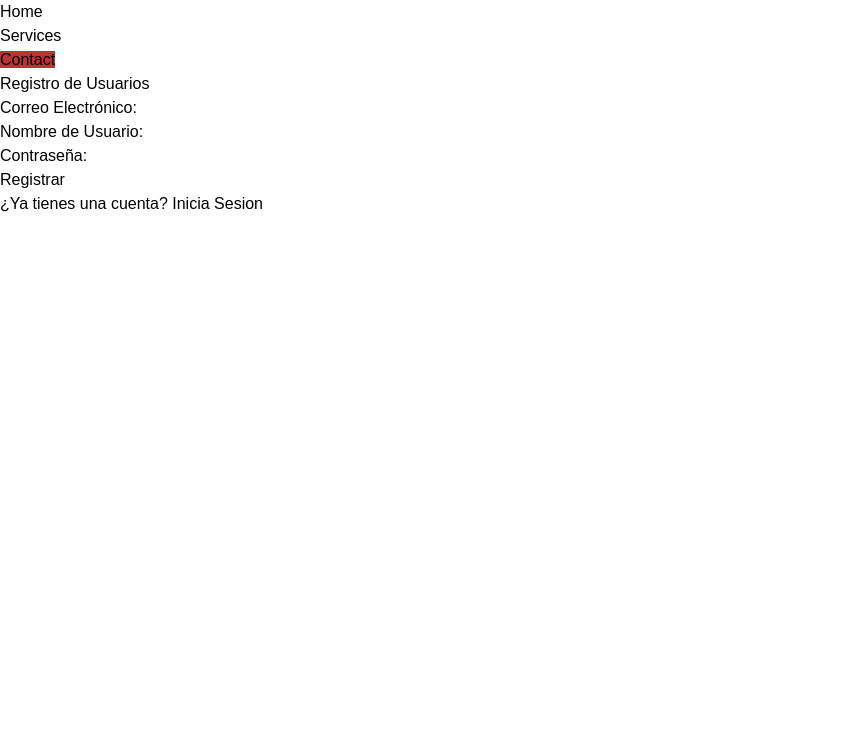
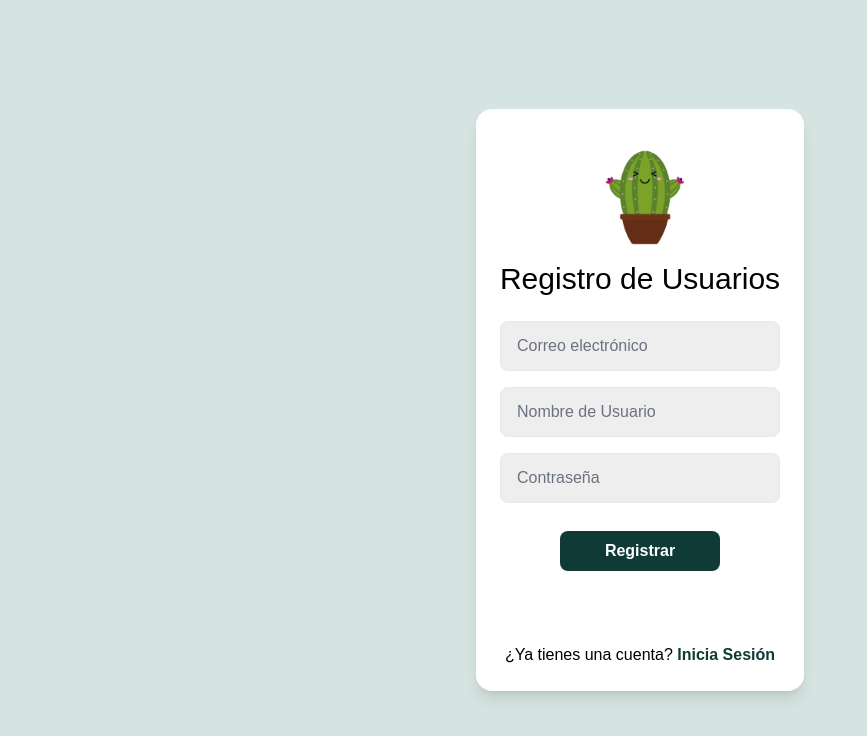
Before and after one commit to scarlhs26/PruebaTecnica-Tacklist, a React (Vite) app: page /register in a window 1280 px wide. Shown: the top 736 px of the page, without its empty margins (0-867 px from the left). Built offline with nearby package versions, Linux system fonts and the light colour scheme; a web font is replaced by a local one.

Commit message:
Detalles de estilo

```diff
--- a/index.html
+++ b/index.html
@@ -2,9 +2,9 @@
 <html lang="en">
   <head>
     <meta charset="UTF-8" />
-    <link rel="icon" type="image/svg+xml" href="/vite.svg" />
+    <link rel="icon" type="image/svg+xml" href="./src/img/captus.png" />
     <meta name="viewport" content="width=device-width, initial-scale=1.0" />
-    <title>Vite + React + TS</title>
+    <title>Prueba FDG</title>
     <link rel="stylesheet" href="assets/fonts/LineIcons/Pro-Regular/font-css/LineIcons.css">
     <link rel="stylesheet" href="/src/assets/fonts/NunitoSans-VariableFont_YTLC,opsz,wdth,wght.ttf">
   </head>
--- a/src/components/Check.tsx
+++ b/src/components/Check.tsx
@@ -1,6 +1,7 @@
 import React, { useState, useEffect, ChangeEvent, KeyboardEvent } from 'react';
 import { useDrag, useDrop } from 'react-dnd';
 import '../styles/Generales.css';
+import Captus from '../img/captus2.png';
 
 interface Task {
   id: number;
@@ -200,6 +201,8 @@ export function Checklist() {
 
   return (
     <div className="checklist">
+      <div className='captusseccion bg-[#D5E4E1] rounded-full w-32 ml-24 h-32 relative'>   <img className=" w-32 ml-24 absolute right-[-10px]	" src={Captus} alt="Captus" />
+      </div>
       <h1 className='font-semibold text-sm mb-4 mt-2'>Vamos a cumplir tus metas:</h1>
       <div className="input-container relative">
         <input
--- a/src/pages/Checklist.tsx
+++ b/src/pages/Checklist.tsx
@@ -58,7 +58,7 @@ export function ChecklistPage() {
             ) : error ? (
               <p>{error}</p>
             ) : (
-              <p className="italic">{quote}</p>
+              <p className="italic md:w-1/2">{quote}</p>
             )}
           </div>
           <Checklist />
--- a/src/pages/Login.tsx
+++ b/src/pages/Login.tsx
@@ -4,6 +4,7 @@ import { useNavigate } from "react-router-dom";
 import * as bcrypt from "bcryptjs";
 import { v4 as uuidv4 } from "uuid";
 import "../styles/index.css";
+import Captus from '../img/captus.png';
 
 export function Inicio() {
   const [email, setEmail] = useState<string>("");
@@ -63,7 +64,9 @@ export function Inicio() {
   return (
     <>
       <section className="w-full	h-screen flex  justify-center	items-center bg-[#D5E4E1] 		">
+
         <div className=" bg-[#ffffff] rounded-2xl	p-6 max-w-sm mx-auto  shadow-lg ">
+        <img className="p-4 w-32		ml-20	" src={Captus} alt="Captus" />
           <h1 className="text-3xl	text-center mb-4	">Inicio de sesión</h1>
           <form onSubmit={handleSubmit} className="flex flex-col	items-center">
             <div className="flex ">
@@ -98,7 +101,7 @@ export function Inicio() {
             </button>
             <div className=" mt-2 w-60 text-center		text-[12px]	h-12">{error && <p style={{ color: "red" }}>{error}</p>}</div>
             <p>
-              ¿Aun no tienes una cuenta? <a href="/register">Registrate</a>
+              ¿Aún no tienes una cuenta? <a className="font-bold	" href="/register">Regístrate</a>
             </p>
           </form>
         </div>
--- a/src/pages/Register.tsx
+++ b/src/pages/Register.tsx
@@ -2,6 +2,8 @@ import React, { useState } from 'react';
 import { v4 as uuidv4 } from 'uuid'; // Importar uuid para generar IDs únicos
 import * as bcrypt from 'bcryptjs';
 import { Navbar } from '../components/Navbar';
+import Captus from '../img/captus.png';
+
 
 export function Register() {
   const [email, setEmail] = useState<string>('');
@@ -83,44 +85,61 @@ export function Register() {
 
   return (
     <>
-      <Navbar />
-      <h1>Registro de Usuarios</h1>
-      <form onSubmit={handleSubmit}>
-        <div>
-          <label htmlFor="email">Correo Electrónico:</label>
+    <section className="w-full h-screen flex justify-center items-center bg-[#D5E4E1]">
+      <div className="bg-[#ffffff] rounded-2xl p-6 max-w-sm mx-auto shadow-lg">
+        <img className="p-4 w-32 ml-20" src={Captus} alt="Captus" />
+        <h1 className="text-3xl text-center mb-4">Registro de Usuarios</h1>
+        <form onSubmit={handleSubmit} className="flex flex-col items-center">
+          <div className="w-full">
             <input
               type="email"
               id="email"
+              placeholder="Correo electrónico"
               value={email}
               onChange={(e) => setEmail(e.target.value)}
               required
+              className="bg-[#eee] border border-gray-200 rounded-lg px-4 py-3 my-2 w-full text-gray-700 placeholder-gray-500 focus:outline-none focus:ring-0 focus:border-gray-300"
             />
           </div>
-        <div>
-          <label htmlFor="username">Nombre de Usuario:</label>
+          <div className="w-full">
             <input
               type="text"
               id="username"
+              placeholder="Nombre de Usuario"
               value={username}
               onChange={(e) => setUsername(e.target.value)}
               required
+              className="bg-[#eee] border border-gray-200 rounded-lg px-4 py-3 my-2 w-full text-gray-700 placeholder-gray-500 focus:outline-none focus:ring-0 focus:border-gray-300"
             />
           </div>
-        <div>
-          <label htmlFor="password">Contraseña:</label>
+          <div className="w-full">
             <input
               type="password"
               id="password"
+              placeholder="Contraseña"
               value={password}
               onChange={(e) => setPassword(e.target.value)}
               required
+              className="bg-[#eee] border border-gray-200 rounded-lg px-4 py-3 my-2 w-full text-gray-700 placeholder-gray-500 focus:outline-none focus:ring-0 focus:border-gray-300"
             />
           </div>
-        {error && <p style={{ color: 'red' }}>{error}</p>}
-        {successMessage && <p style={{ color: 'green' }}>{successMessage}</p>}
-        <button type="submit">Registrar</button>
-        <p>¿Ya tienes una cuenta? <a href="/">Inicia Sesion</a></p>
+
+          <button
+            type="submit"
+            className="w-40 mt-5 bg-[#103A36] text-white font-semibold py-2 px-4 rounded-lg transition duration-300 ease-in-out hover:bg-[#1d635c] focus:outline-none focus:ring-2 focus:ring-[#1d635c]"
+          >
+            Registrar
+          </button>
+          <div className="mt-2 w-60 text-center h-12">
+            {error && <p className="text-red-500">{error}</p>}
+            {successMessage && <p className="text-green-500">{successMessage}</p>}
+          </div>
+          <p className="mt-4 text-center">
+            ¿Ya tienes una cuenta? <a className="font-bold text-[#103A36]" href="/">Inicia Sesión</a>
+          </p>
         </form>
+      </div>
+    </section>
   </>
   );
 }
--- a/src/styles/Generales.css
+++ b/src/styles/Generales.css
@@ -13,6 +13,9 @@
 /*------------------Estilos Generales------------*/
 .li-press{
     background-color: rgb(187, 52, 52);
+}
+body{
+    background-color: #D5E4E1;
 }
 
 /*-----------CHECKLIST-----------------*/
@@ -46,7 +49,7 @@
     padding: 8px;
     font-size: 16px;
     border: 1px solid #cfcece;
-    border-radius: 4px;
+    border-radius: 12px;
     width: 100%;
     transition: border-color 0.3s ease;
 }
@@ -199,3 +202,6 @@
   .cuerpo.dark-mode .checklist .edit-task-input{
     color: #5f5e5e;
   }
+  .cuerpo.dark-mode .checklist  .captusseccion{
+    background-color: #b2b9b8;
+  }
```
Also changed, not shown: src/img/captus.png (added), src/img/captus2.png (added). Lines whose indentation alone changed are shown as unchanged.
